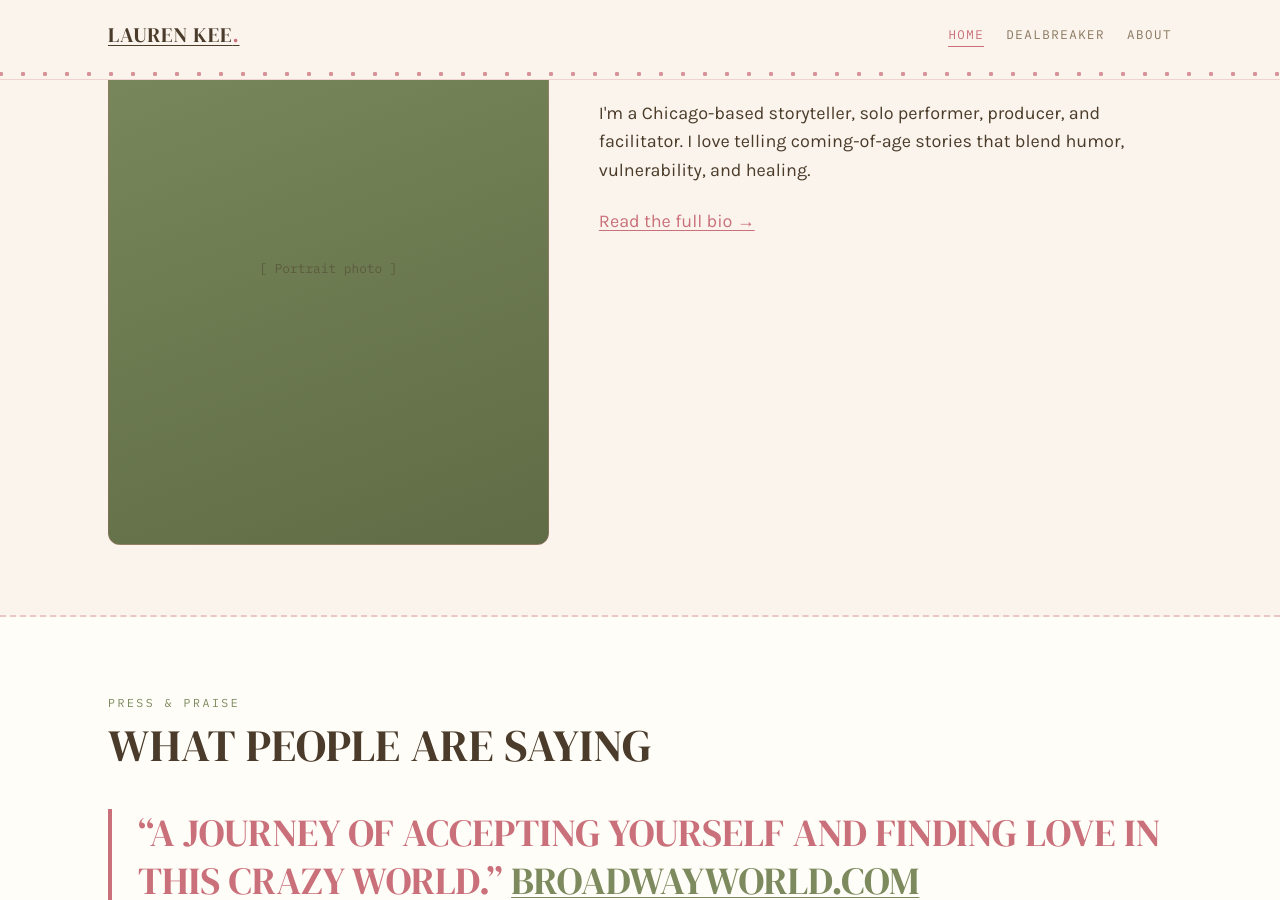
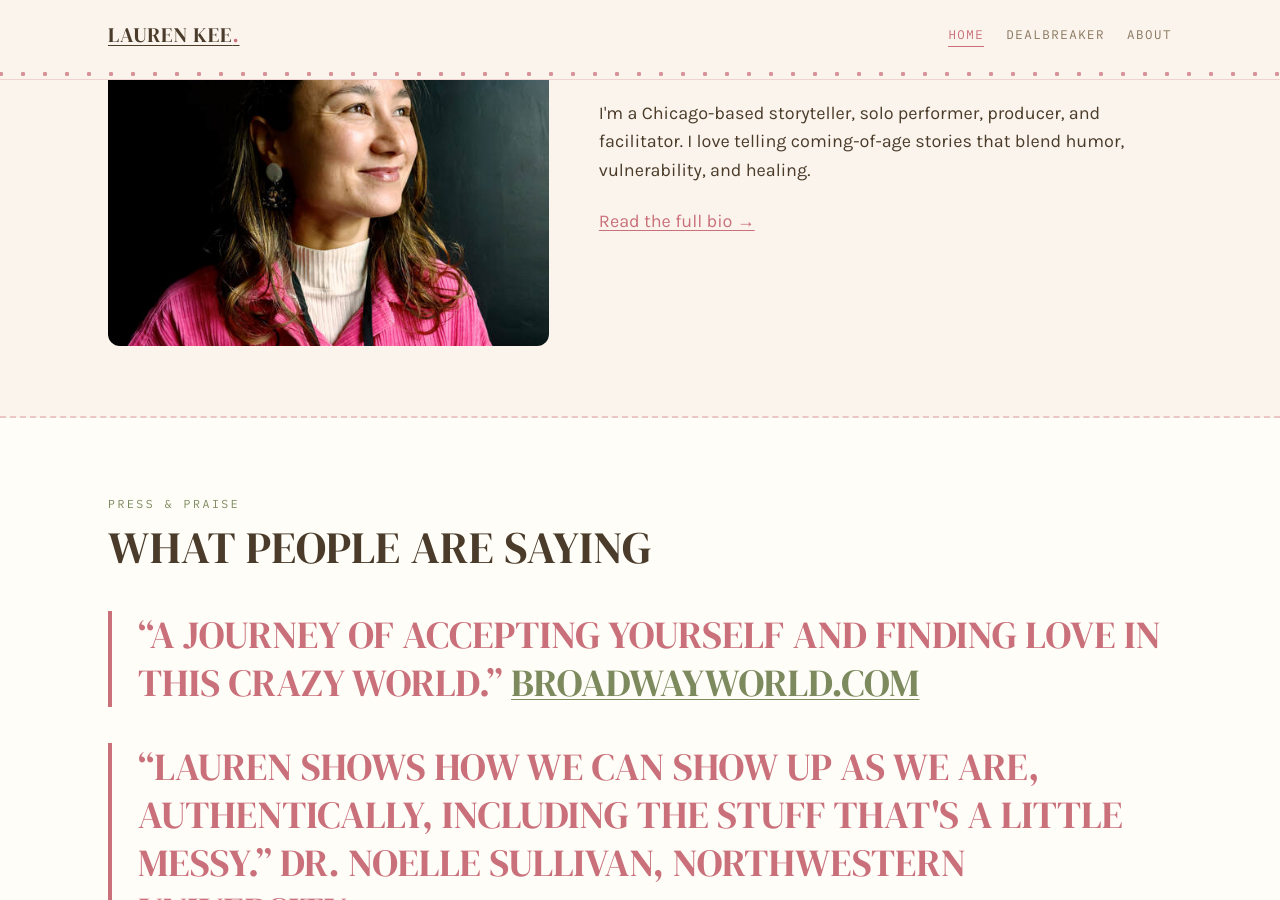
Before and after one commit to laurenkee-hub/site, a Jekyll site: the page built from index.md, in a window 1280 px wide and 900 px high, scrolled down 548 px. Built offline with Jekyll 4.4.1, drawn with Linux system fonts in a browser that asks for light colours; some web fonts are replaced.

Commit message:
Update index.md

```diff
--- a/index.md
+++ b/index.md
@@ -17,7 +17,7 @@
 
 <section class="section">
   <div class="wrap split">
-    <div class="portrait" aria-hidden="true">[ Portrait photo ]</div>
+    <img src="{{ '/assets/images/lauren-home-portrait.jpg' | relative_url }}" alt="Lauren Kee" style="width:100%; height:auto; display:block; border-radius: var(--radius);">
     <div>
       <p class="eyebrow">About</p>
       <h2 class="mt-0">Hi, I'm Lauren!</h2>
```
